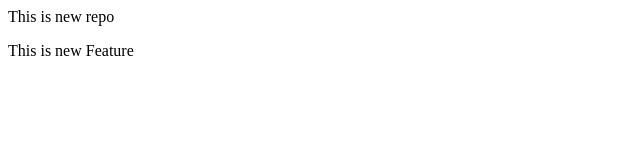
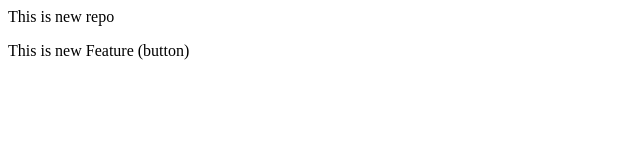
Before and after one commit to Shantanu-dhh/Localrepo, a plain HTML site: page index.html in a window 1280 px wide. Shown: the full height of the page, 0-640 px from the left. Drawn offline with Linux system fonts and the light colour scheme.

```diff
--- a/index.html
+++ b/index.html
@@ -1,3 +1,3 @@
 <p>This is new repo</p>
-<p>This is new Feature
+<p>This is new Feature (button)
 </p>
```
